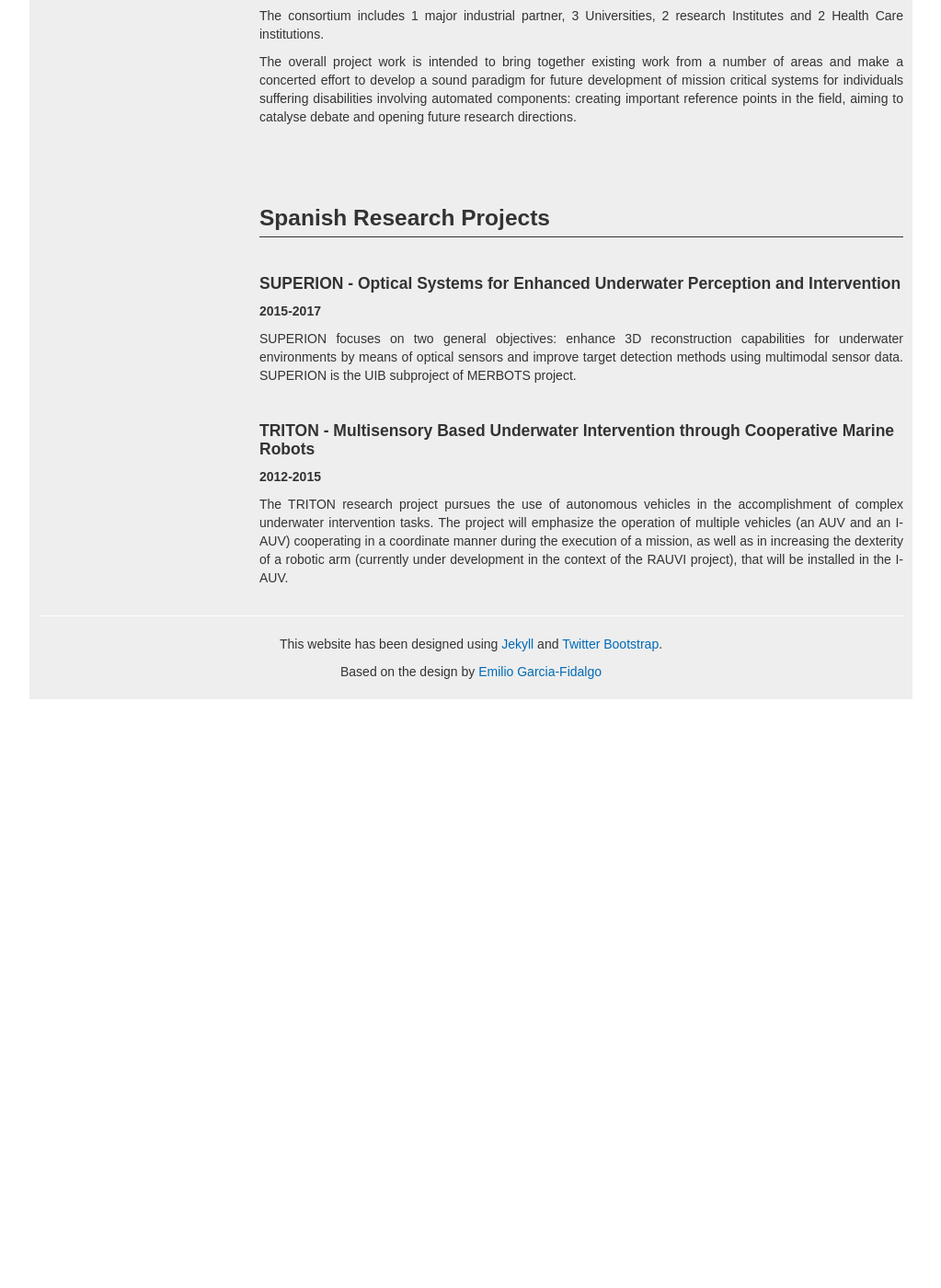
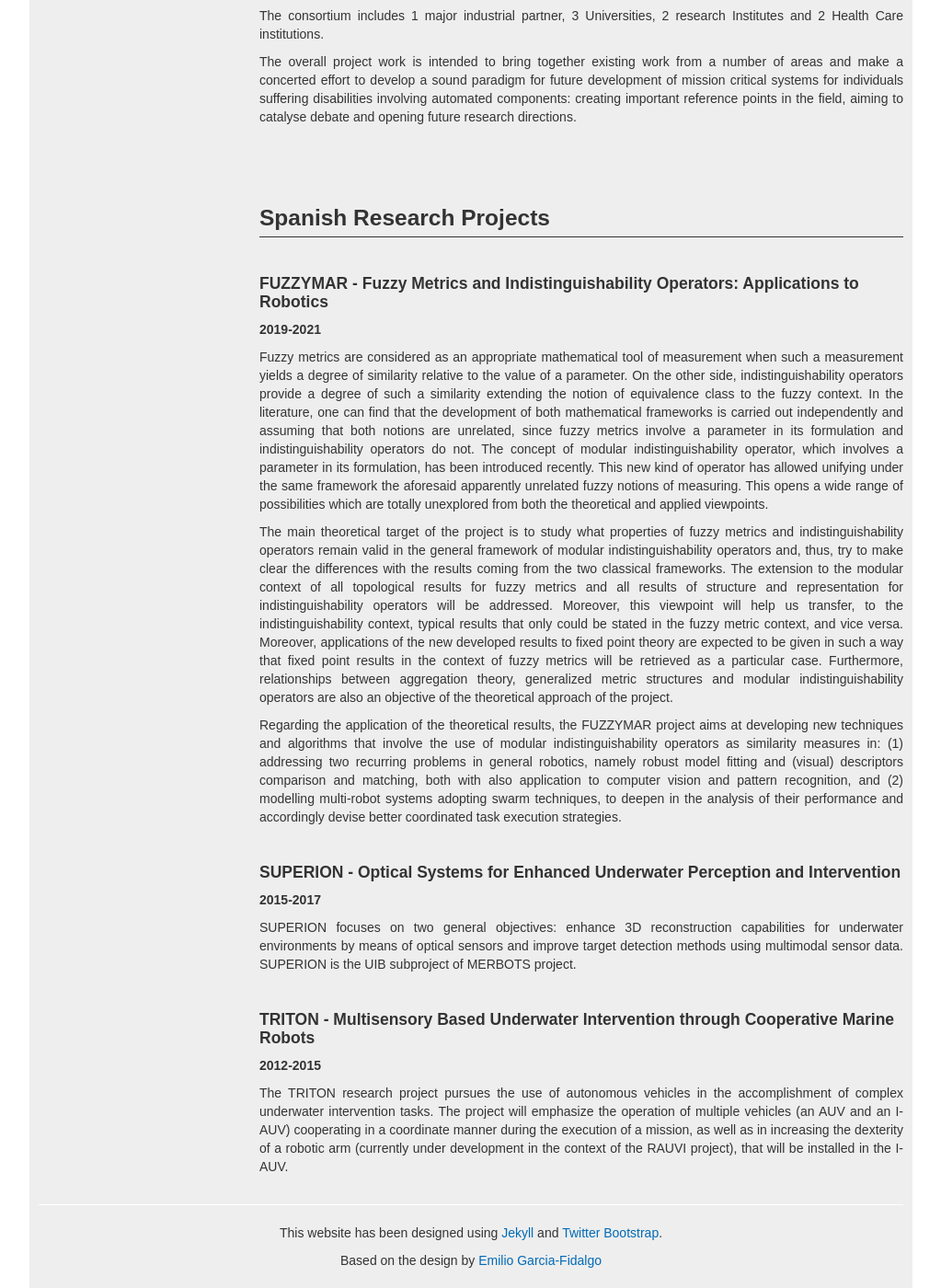
Before and after one commit to xiscobonnin/xiscobonnin.github.io, a Jekyll site: the page built from projects/index.html, in a window 1280 px wide and 1400 px high, scrolled down 3356 px. Shown: the whole window at 92% size, without its empty margins (128-1151 px from the left). Built offline with Jekyll 4.4.1, drawn with Linux system fonts in a browser that asks for light colours; before the commit the page ends 4116 px from its top, so only the background shows below that.

Commit message:
Adding fuzzymar

```diff
--- a/_includes/panel_projects.html
+++ b/_includes/panel_projects.html
@@ -17,6 +17,7 @@
 
 <h5 class="muted">Spanish Research Projects</h5>
 <ul class="nav nav-list">
+	<li><a href="#fuzzymar">FUZZYMAR</a></li>
 	<li><a href="#superion">SUPERION</a></li>
 	<li><a href="#triton">TRITON</a></li>
 </ul>
--- a/projects/index.html
+++ b/projects/index.html
@@ -197,6 +197,30 @@ The overall project work is intended to bring together existing work from a numb
 
 <br>
 
+<a name="fuzzymar"></a>
+<div class="row">
+	<div class="span9 text-left">
+		<h4>FUZZYMAR - Fuzzy Metrics and Indistinguishability Operators: Applications to Robotics</h4>
+		<p><strong>2019-2021</strong></p>
+	</div>
+	<!--div class="span1 text-left">
+		<img src="/img/shareit.png" alt="shareit" />
+	</div-->
+	<!--div class="span1 text-left">
+	</div-->
+</div>
+<p class="text-justify">
+Fuzzy metrics are considered as an appropriate mathematical tool of measurement when such a measurement yields a degree of similarity relative to the value of a parameter. On the other side, indistinguishability operators provide a degree of such a similarity extending the notion of equivalence class to the fuzzy context. In the literature, one can find that the development of both mathematical frameworks is carried out independently and assuming that both notions are unrelated, since fuzzy metrics involve a parameter in its formulation and indistinguishability operators do not. The concept of modular indistinguishability operator, which involves a parameter in its formulation, has been introduced recently. This new kind of operator has allowed unifying under the same framework the aforesaid apparently unrelated fuzzy notions of measuring. This opens a wide range of possibilities which are totally unexplored from both the theoretical and applied viewpoints.
+</p>
+<p class="text-justify">
+The main theoretical target of the project is to study what properties of fuzzy metrics and indistinguishability operators remain valid in the general framework of modular indistinguishability operators and, thus, try to make clear the differences with the results coming from the two classical frameworks. The extension to the modular context of all topological results for fuzzy metrics and all results of structure and representation for indistinguishability operators will be addressed. Moreover, this viewpoint will help us transfer, to the indistinguishability context, typical results that only could be stated in the fuzzy metric context, and vice versa. Moreover, applications of the new developed results to fixed point theory are expected to be given in such a way that fixed point results in the context of fuzzy metrics will be retrieved as a particular case. Furthermore, relationships between aggregation theory, generalized metric structures and modular indistinguishability operators are also an objective of the theoretical approach of the project.
+</p>
+<p class="text-justify">
+Regarding the application of the theoretical results, the FUZZYMAR project aims at developing new techniques and algorithms that involve the use of modular indistinguishability operators as similarity measures in: (1) addressing two recurring problems in general robotics, namely robust model fitting and (visual) descriptors comparison and matching, both with also application to computer vision and pattern recognition, and (2) modelling multi-robot systems adopting swarm techniques, to deepen in the analysis of their performance and accordingly devise better coordinated task execution strategies.
+</p>
+
+<br>
+
 <a name="superion"></a>
 <div class="row">
 	<div class="span9 text-left">
```
